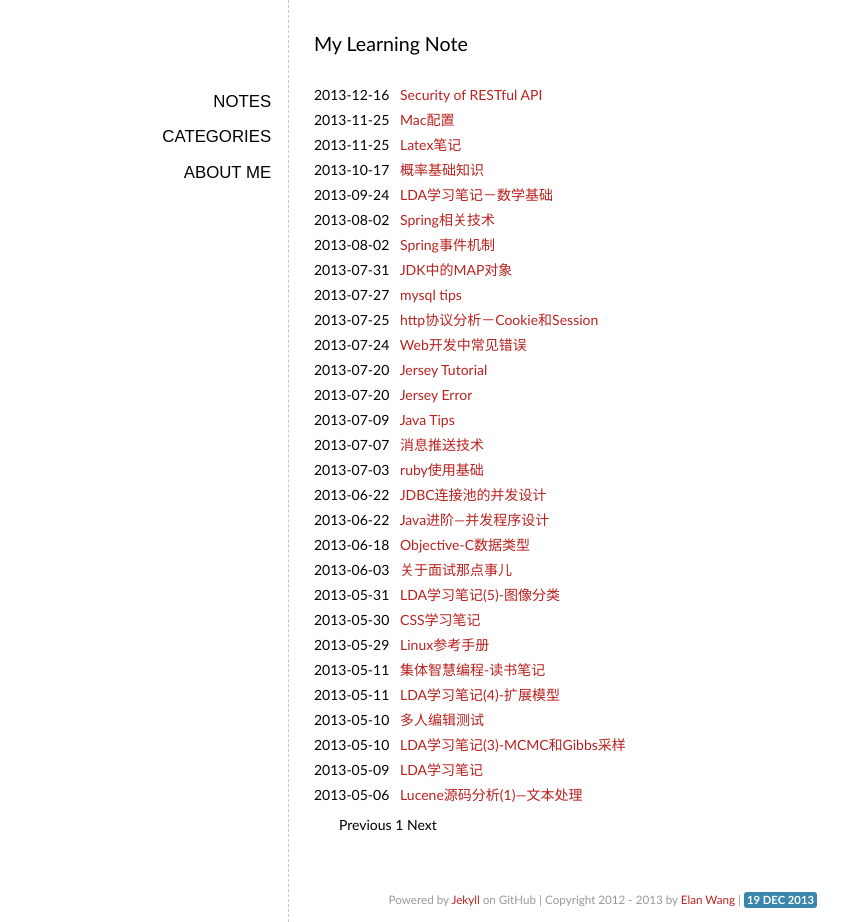
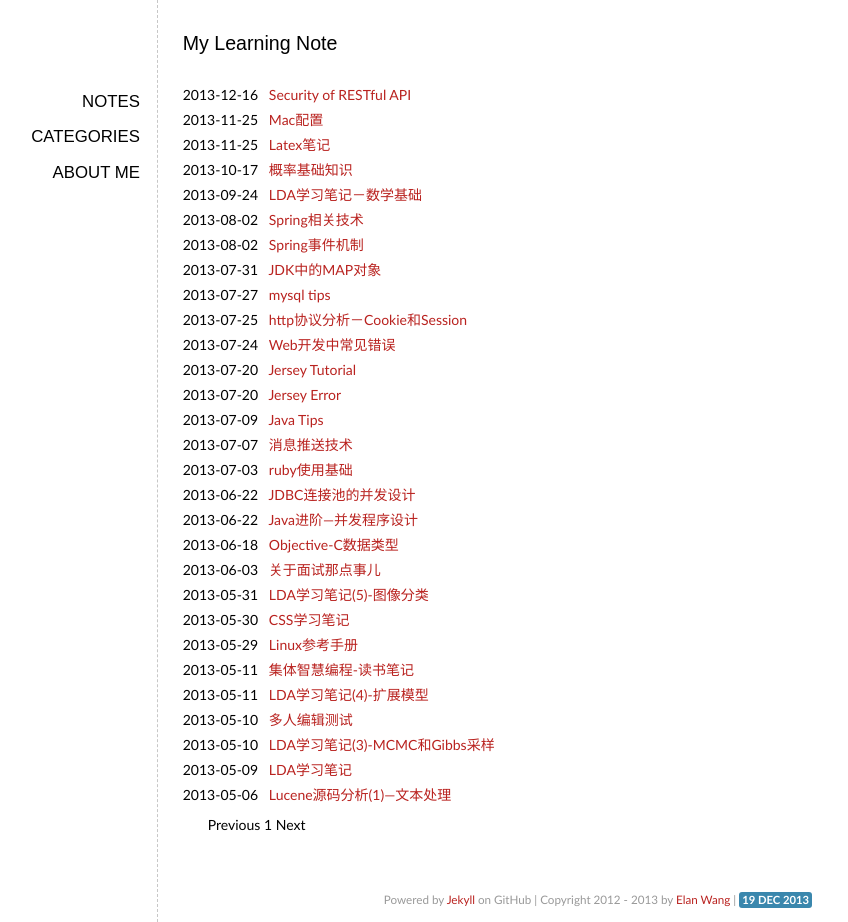
Before and after one commit to elan2wang/note, a Jekyll site: the page built from index.html, in a window 1280 px wide. Shown: the whole page, without its empty margins (114-962 px from the left). Built offline with Jekyll 4.4.1, drawn with Linux system fonts in a browser that asks for light colours; Markdown is read by kramdown in place of the engine named in the settings; the list of posts is cut into pages by our own code.

Commit message:
modify style

```diff
--- a/style/note.css
+++ b/style/note.css
@@ -7,7 +7,7 @@
 }
 
 body {
-	margin:0 20%;
+	margin:0 10% 0 5%;
 	font-size:14px;
 	color:#000000;
 	line-height: 1.8em;
@@ -75,6 +75,7 @@ a:hover {
 	font-size:1.4em;
 	line-height: 2.4em;
 	padding:10px 30px 10px 25px;
+	font-family:"Electrolize",sans-serif;
 }
 
 footer {
```
